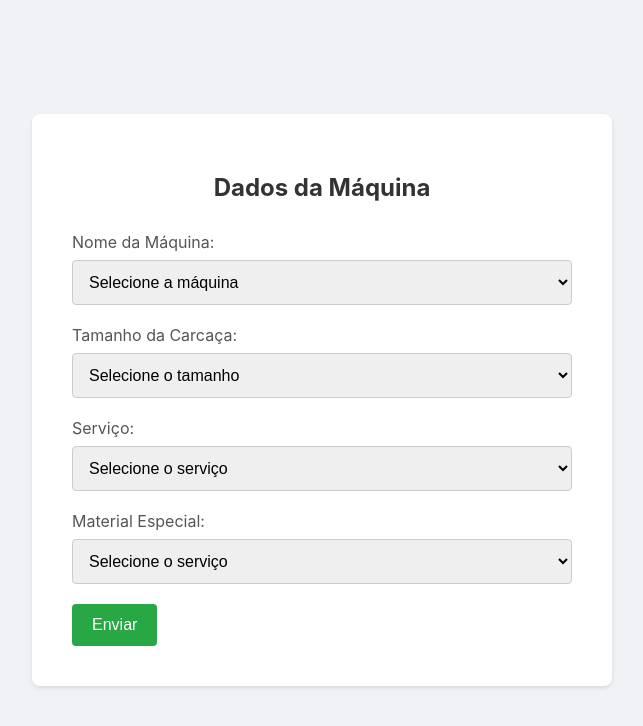
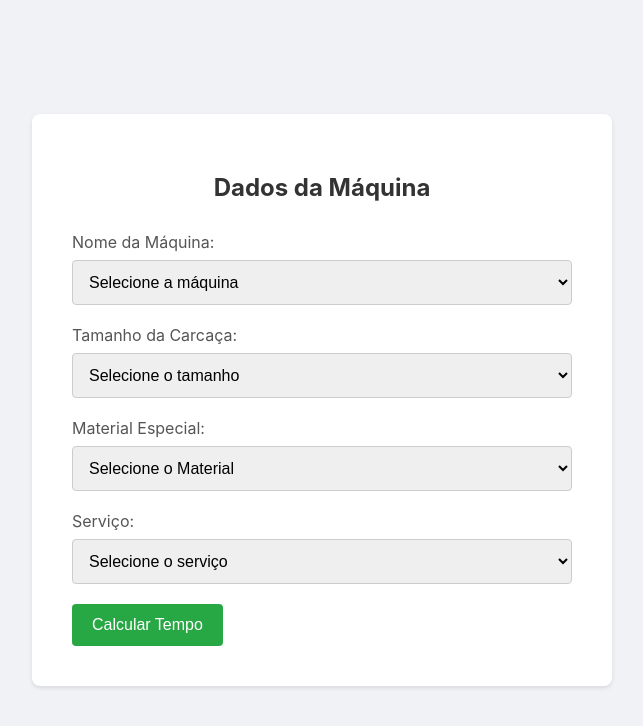
Before and after one commit to RA4Z/services-calculator, a React (Create React App) app: page / in a window 1280 px wide. Shown: the top 726 px of the page, without its empty margins (318-961 px from the left). Built offline with nearby package versions, Linux system fonts and the light colour scheme; the HTML template or start-up script is replaced by a standard one.

Commit message:
Criando regra para remover os dados de tamanho e serviço ao alterar o nome da máquina

```diff
--- a/src/App.tsx
+++ b/src/App.tsx
@@ -27,8 +27,10 @@ function App() {
     const { name, value } = event.target;
     if (value !== data?.Details && name === 'nomeMaquina') {
       setData(Database.filter(item => value === item.Details)[0]);
+      setFormData({ ...formData, [name]: value, servico: '', tamanhoMaquina: '' })
+    } else {
+      setFormData({ ...formData, [name]: value });
     }
-    setFormData({ ...formData, [name]: value });
   };
 
   const handleSubmit = (event: any) => {
@@ -81,6 +83,25 @@ function App() {
         </div>
 
         <div className="form__group">
+          <label htmlFor="materialEspecial" className="form__label">
+            Material Especial:
+          </label>
+          <select
+            id="materialEspecial"
+            name="materialEspecial"
+            value={formData.materialEspecial}
+            onChange={handleChange}
+            className="form__input" >
+            <option value="">Selecione o Material</option>
+            {specials !== undefined && specials.map((item: any, index: any) => (
+              <option key={index} value={item.Componente}>
+                {item.Componente}
+              </option>
+            ))}
+          </select>
+        </div>
+
+        <div className="form__group">
           <label htmlFor="servico" className="form__label">
             Serviço:
           </label>
@@ -100,28 +121,8 @@ function App() {
           </select>
         </div>
 
-        <div className="form__group">
-          <label htmlFor="materialEspecial" className="form__label">
-            Material Especial:
-          </label>
-          <select
-            id="materialEspecial"
-            name="materialEspecial"
-            value={formData.materialEspecial}
-            onChange={handleChange}
-            className="form__input"
-            required >
-            <option value="">Selecione o serviço</option>
-            {specials !== undefined && specials.map((item: any, index: any) => (
-              <option key={index} value={item.Componente}>
-                {item.Componente}
-              </option>
-            ))}
-          </select>
-        </div>
-
         <button type="submit" className="form__button">
-          Enviar
+          Calcular Tempo
         </button>
       </form>
     </div>
```
